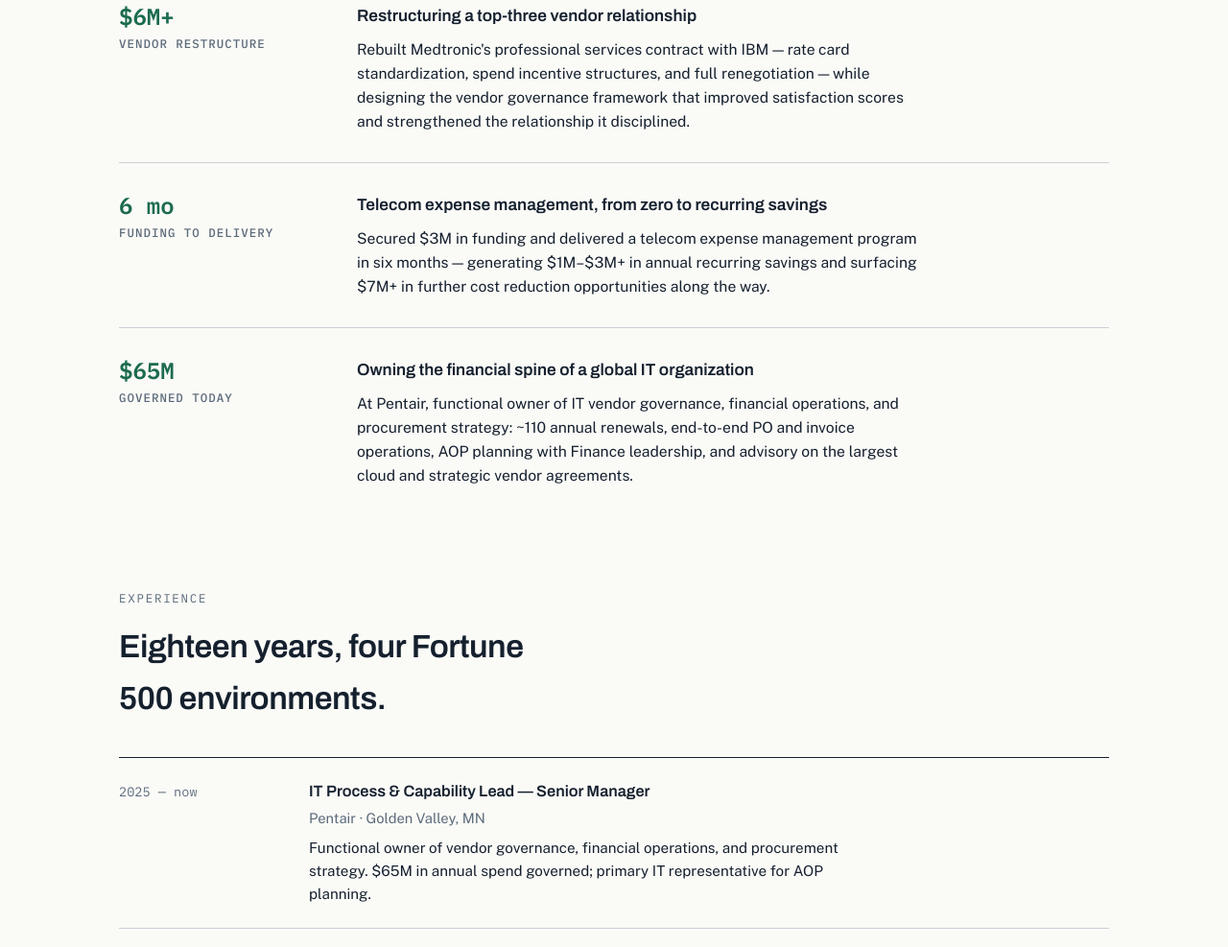
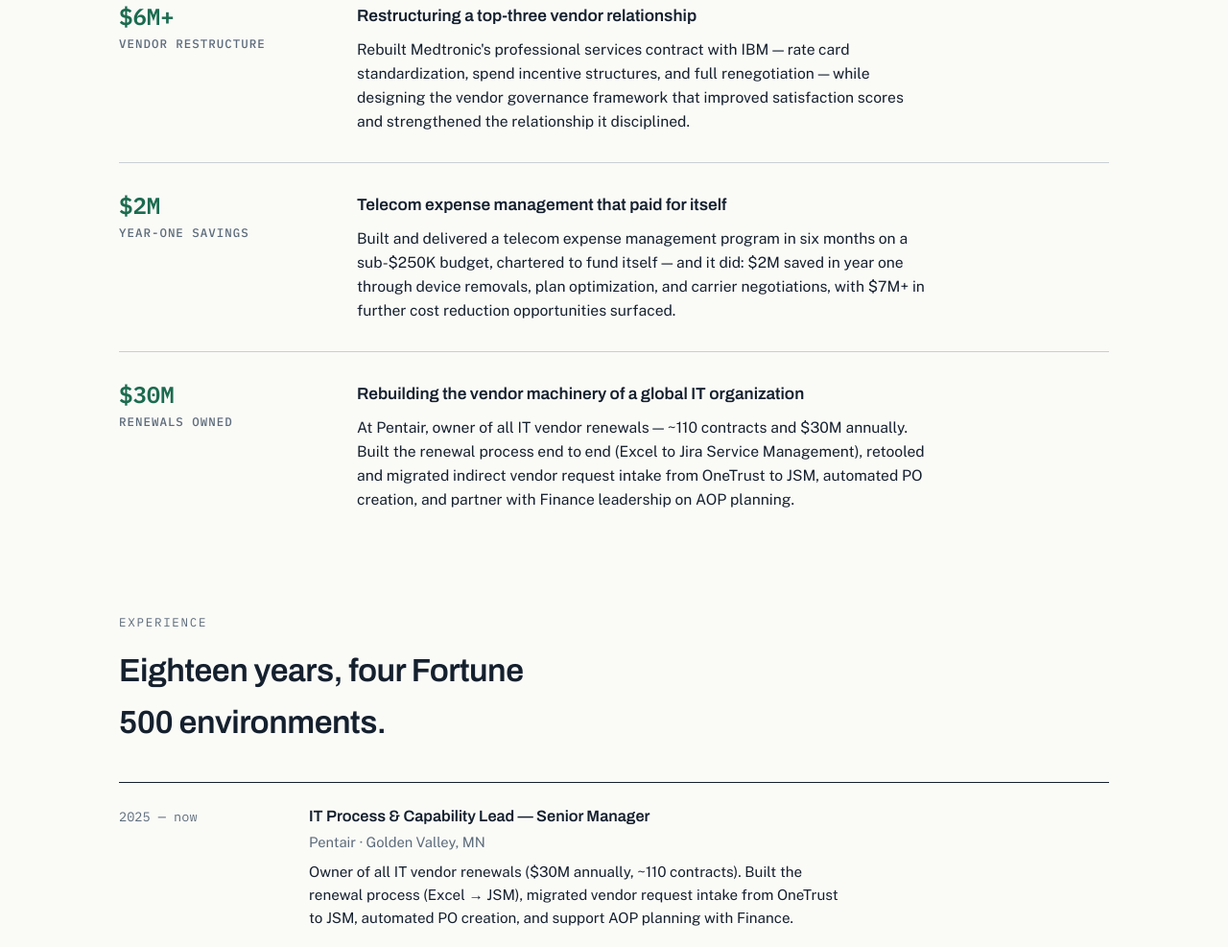
Before and after one commit to msturg29/mat-sturgill-career, a plain HTML site: page index.html in a window 1280 px wide. Shown: the part 1594-2581 px from the top of the page at 96% size. Drawn offline with nearby package versions, Linux system fonts and the light colour scheme.

Commit message:
Accuracy corrections: TEM sub-$250K self-funding / $2M yr1; Pentair $30M renewals owned (not $65M governed)

```diff
--- a/index.html
+++ b/index.html
@@ -5,7 +5,7 @@
 <meta name="viewport" content="width=device-width, initial-scale=1.0">
 <meta name="color-scheme" content="light only">
 <title>Mathew Sturgill — IT Portfolio, Governance &amp; Financial Operations</title>
-<meta name="description" content="Senior IT executive. $40M+ in documented cost reduction, $65M in annual IT spend governed. Vendor governance, portfolio management, and financial operations across Fortune 500 environments.">
+<meta name="description" content="Senior IT executive. $40M+ in documented cost reduction, $30M in annual IT vendor renewals owned. Vendor governance, portfolio management, and financial operations across Fortune 500 environments.">
 <link rel="preconnect" href="https://fonts.googleapis.com">
 <link rel="preconnect" href="https://fonts.gstatic.com" crossorigin>
 <link href="https://fonts.googleapis.com/css2?family=Archivo:wght@500;600;700&family=IBM+Plex+Mono:wght@400;500;600&family=Public+Sans:ital,wght@0,400;0,500;0,600;1,400&display=swap" rel="stylesheet">
@@ -171,8 +171,8 @@
       <caption>Career statement — documented figures</caption>
       <tbody>
         <tr>
-          <td class="item">Annual IT spend governed<span class="where">Pentair — vendor renewals, PO &amp; invoice operations</span></td>
-          <td class="fig">$65M</td>
+          <td class="item">Annual IT vendor renewals owned<span class="where">Pentair — full renewal portfolio, end to end</span></td>
+          <td class="fig">$30M</td>
         </tr>
         <tr>
           <td class="item">Vendor renewals under active governance<span class="where">Pentair — annual portfolio</span></td>
@@ -220,22 +220,23 @@
         </div>
       </div>
       <div class="case-row">
-        <div class="case-fig">6 mo<small>funding to delivery</small></div>
+        <div class="case-fig">$2M<small>year-one savings</small></div>
         <div class="case-body">
-          <h3>Telecom expense management, from zero to recurring savings</h3>
-          <p>Secured $3M in funding and delivered a telecom expense management program in six
-          months — generating $1M–$3M+ in annual recurring savings and surfacing $7M+ in
-          further cost reduction opportunities along the way.</p>
+          <h3>Telecom expense management that paid for itself</h3>
+          <p>Built and delivered a telecom expense management program in six months on a
+          sub-$250K budget, chartered to fund itself — and it did: $2M saved in year one
+          through device removals, plan optimization, and carrier negotiations, with $7M+
+          in further cost reduction opportunities surfaced.</p>
         </div>
       </div>
       <div class="case-row">
-        <div class="case-fig">$65M<small>governed today</small></div>
+        <div class="case-fig">$30M<small>renewals owned</small></div>
         <div class="case-body">
-          <h3>Owning the financial spine of a global IT organization</h3>
-          <p>At Pentair, functional owner of IT vendor governance, financial operations, and
-          procurement strategy: ~110 annual renewals, end-to-end PO and invoice operations,
-          AOP planning with Finance leadership, and advisory on the largest cloud and
-          strategic vendor agreements.</p>
+          <h3>Rebuilding the vendor machinery of a global IT organization</h3>
+          <p>At Pentair, owner of all IT vendor renewals — ~110 contracts and $30M annually.
+          Built the renewal process end to end (Excel to Jira Service Management), retooled
+          and migrated indirect vendor request intake from OneTrust to JSM, automated PO
+          creation, and partner with Finance leadership on AOP planning.</p>
         </div>
       </div>
     </div>
@@ -251,8 +252,9 @@
         <div class="xp-what">
           <strong>IT Process &amp; Capability Lead — Senior Manager</strong>
           <span>Pentair · Golden Valley, MN</span>
-          <p>Functional owner of vendor governance, financial operations, and procurement
-          strategy. $65M in annual spend governed; primary IT representative for AOP planning.</p>
+          <p>Owner of all IT vendor renewals ($30M annually, ~110 contracts). Built the
+          renewal process (Excel → JSM), migrated vendor request intake from OneTrust to
+          JSM, automated PO creation, and support AOP planning with Finance.</p>
         </div>
       </div>
       <div class="xp-row">
```
